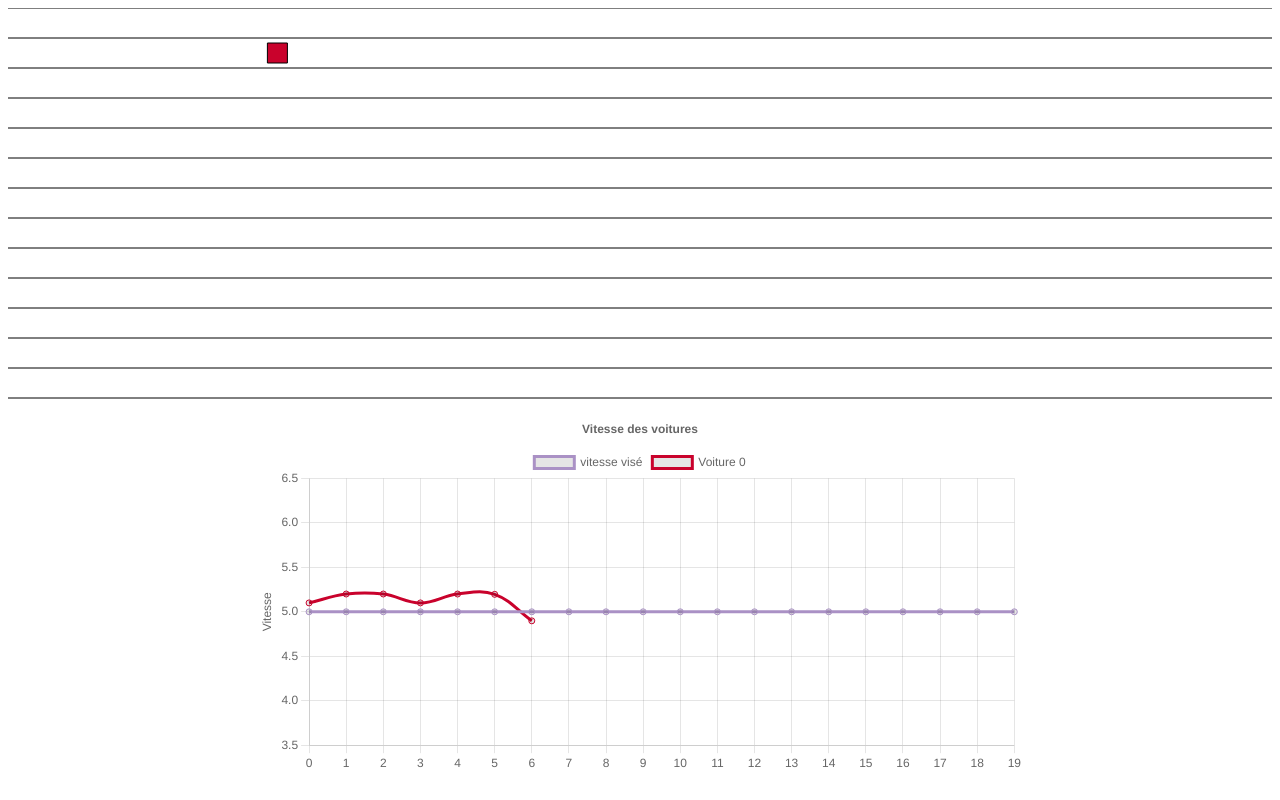
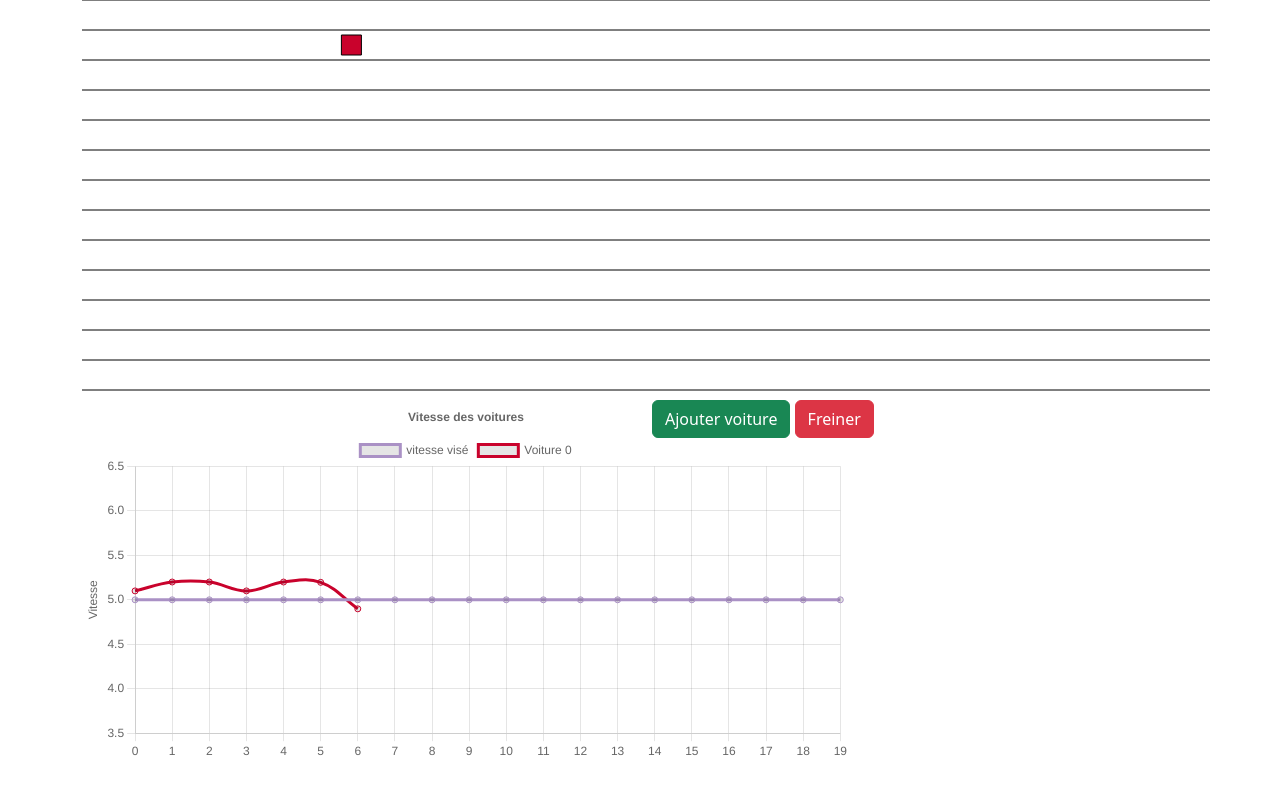
Before and after one commit to LouisACR/TIPE-MP2I-Phantom-Traffic-Jam, a plain HTML site: page index.html in a window 1280 px wide. Drawn offline with Linux system fonts and the light colour scheme.

Commit message:
bootstrap and boutons

```diff
--- a/index.html
+++ b/index.html
@@ -6,15 +6,25 @@
     <meta http-equiv="X-UA-Compatible" content="IE=edge">
     <title>TIPE Clément et Louis</title>
     <meta name="viewport" content="width=device-width, initial-scale=1">
+    <link rel="stylesheet" href="bootstrap.min.css">
 </head>
 <body>
-    <div id="canvas"></div>
-    <center>
-    <div class="chart-container" style="position: relative; height:40vh; width:60vw">
+    <div class="container">
+    <div class="row">
+    <div class="col col-lg-12" id="canvas"></div>
+    <div class="col col-lg-6">
+    <div class="chart-container" style="height:40vh; width:60vw">
     <canvas id="myChart"></canvas>
     </div>
-    </center>
+    </div>
+    <div class="col col-lg-6">
+    <a href="#" id="addVoiture" class="btn btn-success">Ajouter voiture</a>
+    <a href="#" id="freiner" class="btn btn-danger">Freiner</a>
+    </div>
+    </div>
+</div>
 </body>
+<script src="bootstrap.bundle.min.js"></script>
 <script src="two.js"></script>
 <script src="chart.min.js"></script>
 <script src="main.js"></script>
--- a/main.js
+++ b/main.js
@@ -140,7 +140,7 @@ class Voiture {
 
   updateCarSpeed(){
     if(this.id!=0){
-    if(this.speed < 0){
+    if(this.speed <= 0){
         this.speed = 0;
     }
     if(this.distanceAhead<=0){
@@ -221,14 +221,6 @@ function updateVoitureChart(i){
   myChart.data.datasets[i+1].data = myChart.data.datasets[i+1].data.slice(-SLICE);
 }
 
-function onClick(){
-
-  addVoiture();
-
-}
-
-document.addEventListener("click", onClick);
-
 init();
 
 window.addEventListener('resize', resizeWindow);
```
Also changed, not shown: bootstrap.bundle.min.js (added), bootstrap.min.css (added), 2 other files.
